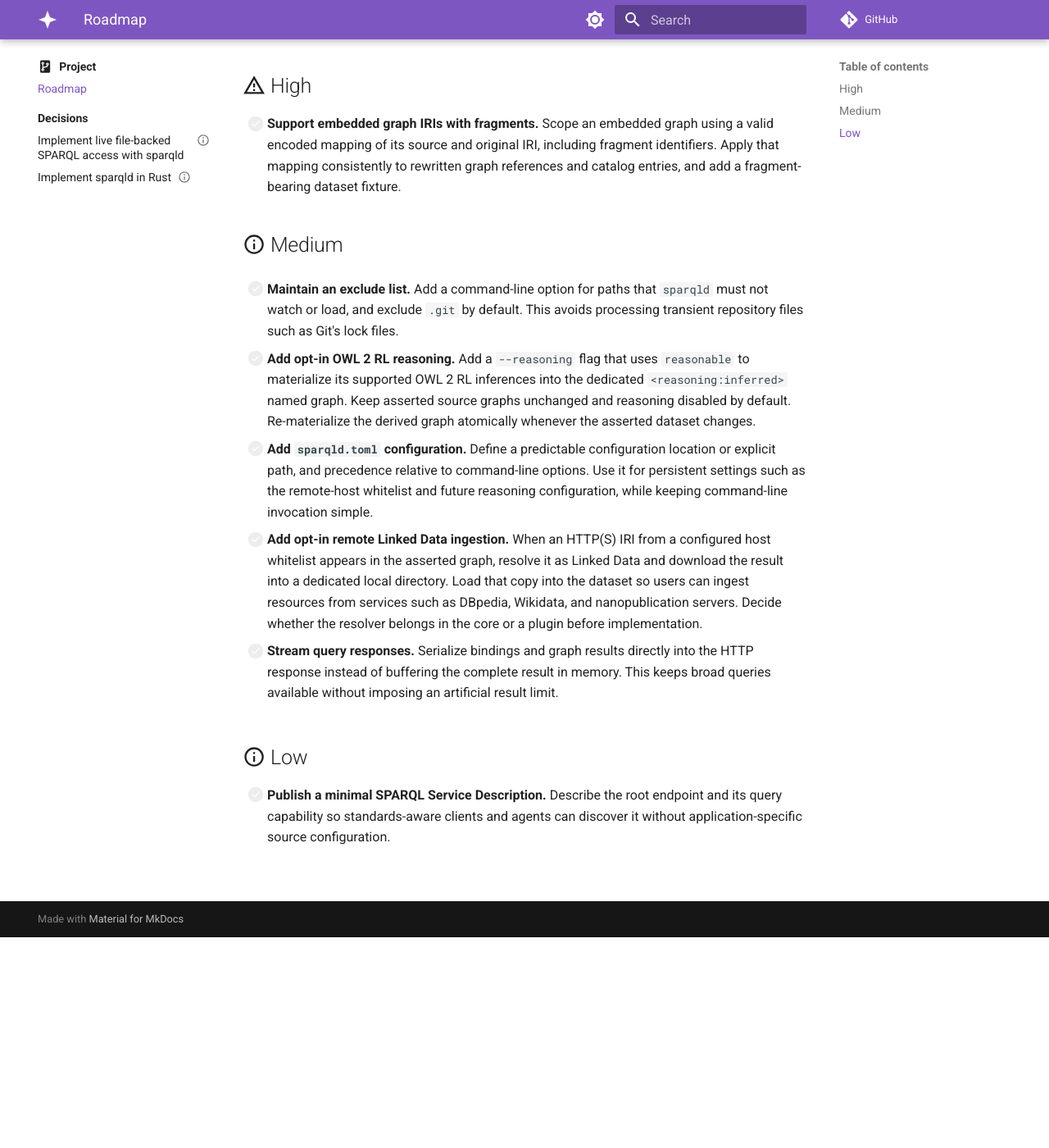
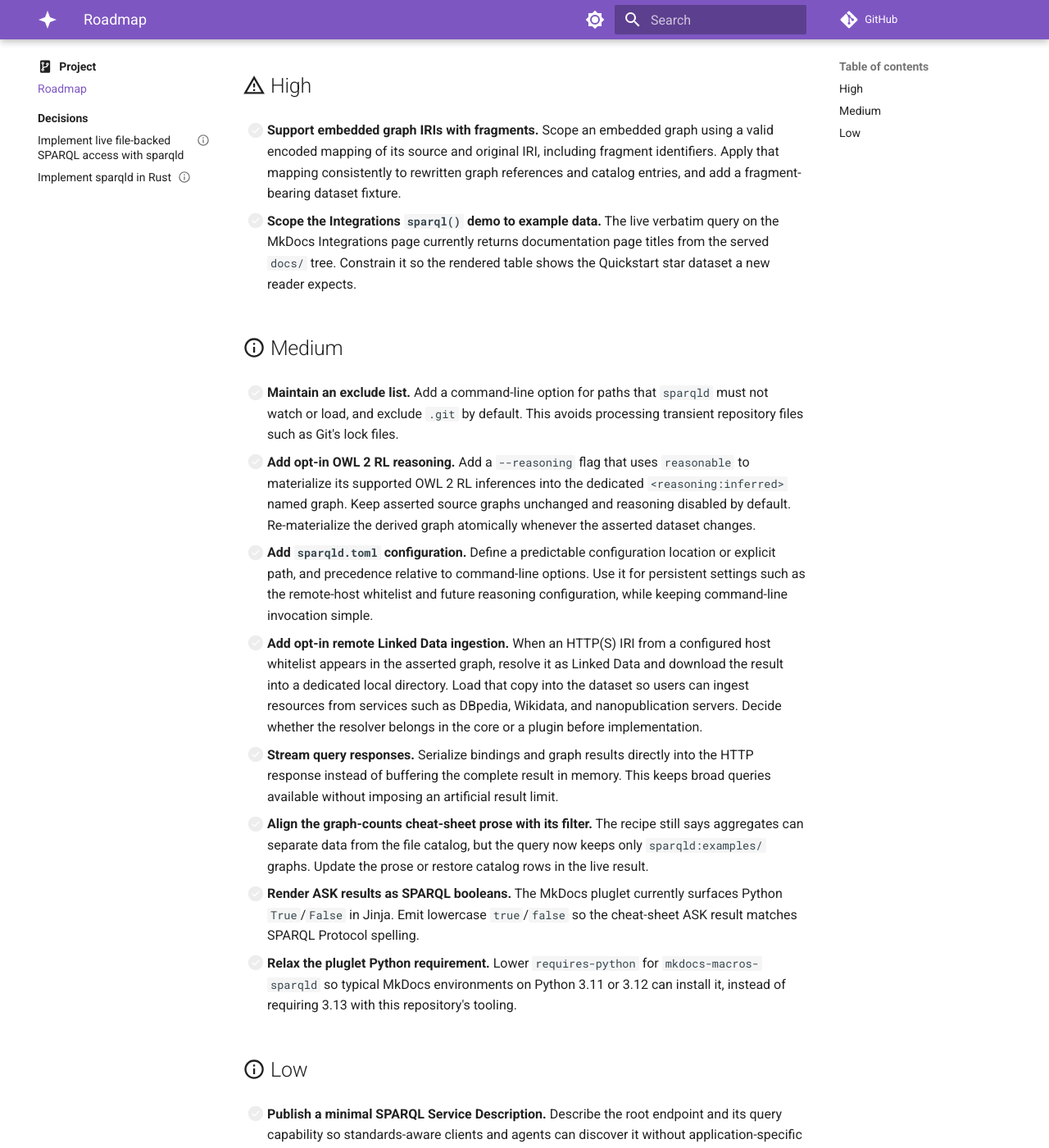
Before and after one commit to iolanta-tech/sparqld, an MkDocs documentation site: the page built from docs/project/roadmap.md, in a window 1280 px wide and 1400 px high, scrolled down 257 px. Shown: the whole window at 82% size. Built offline with MkDocs 1.6.1 and Material for MkDocs 9.7.7, drawn with Linux system fonts in a browser that asks for light colours; comment, search, counter and statistics services are not loaded; some of the changed text lies outside the part shown.

Commit message:
Record pluglet follow-ups on the roadmap

```diff
--- a/docs/project/roadmap.md
+++ b/docs/project/roadmap.md
@@ -26,6 +26,11 @@ operating a database or duplicating the data.
    using a valid encoded mapping of its source and original IRI, including
    fragment identifiers. Apply that mapping consistently to rewritten graph
    references and catalog entries, and add a fragment-bearing dataset fixture.
+
+- [ ] **Scope the Integrations `sparql()` demo to example data.** The live
+   verbatim query on the MkDocs Integrations page currently returns documentation
+   page titles from the served `docs/` tree. Constrain it so the rendered table
+   shows the Quickstart star dataset a new reader expects.
 
 ## :material-information-outline: Medium
 
@@ -56,8 +61,25 @@ operating a database or duplicating the data.
    This keeps broad queries available without imposing an artificial result
    limit.
 
+- [ ] **Align the graph-counts cheat-sheet prose with its filter.** The recipe
+   still says aggregates can separate data from the file catalog, but the query
+   now keeps only `sparqld:examples/` graphs. Update the prose or restore catalog
+   rows in the live result.
+
+- [ ] **Render ASK results as SPARQL booleans.** The MkDocs pluglet currently
+   surfaces Python `True`/`False` in Jinja. Emit lowercase `true`/`false` so the
+   cheat-sheet ASK result matches SPARQL Protocol spelling.
+
+- [ ] **Relax the pluglet Python requirement.** Lower `requires-python` for
+   `mkdocs-macros-sparqld` so typical MkDocs environments on Python 3.11 or 3.12
+   can install it, instead of requiring 3.13 with this repository's tooling.
+
 ## :material-information-outline: Low
 
 - [ ] **Publish a minimal SPARQL Service Description.** Describe the root
    endpoint and its query capability so standards-aware clients and agents can
    discover it without application-specific source configuration.
+
+- [ ] **Fix Markdown spacing on the MkDocs Integrations page.** Insert a blank
+   line between the optional-configuration table and the following heading so
+   the page remains valid CommonMark.
```
Also changed, not shown: other parts of docs/project/roadmap.md (+1 -1 lines).
